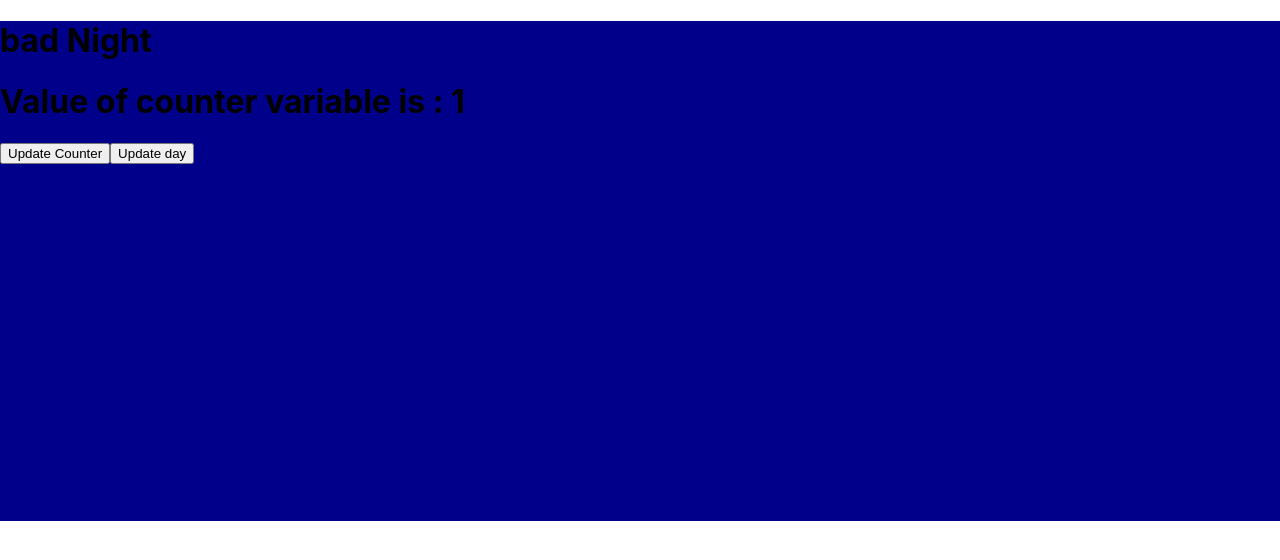
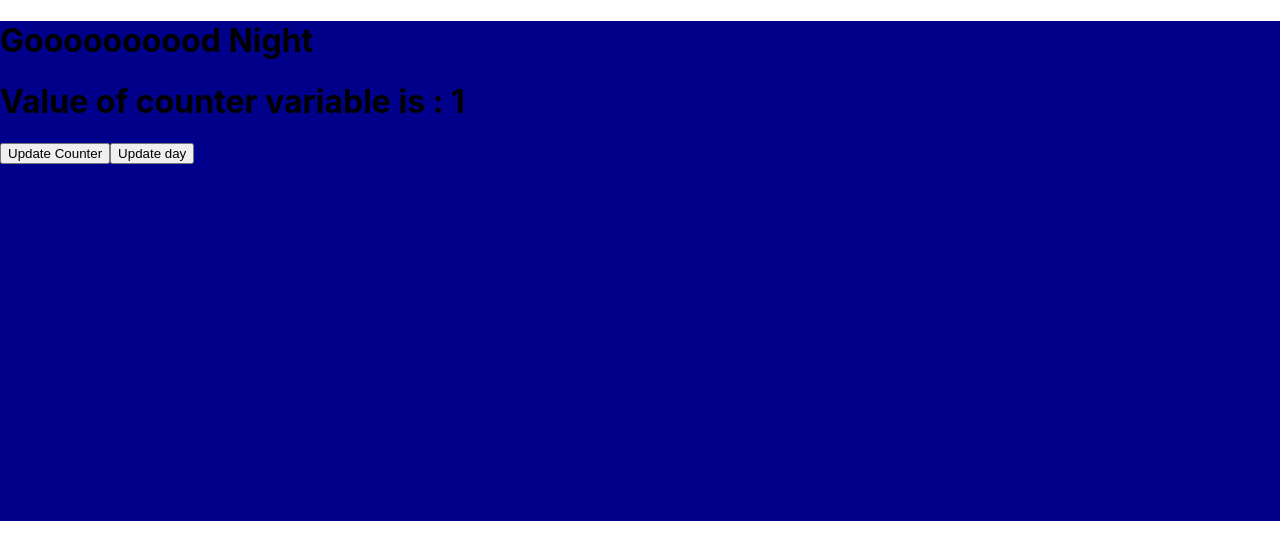
Before and after one commit to ahsanjamil306/Bootcamp2020_Class4, a React (Create React App) app: page / in a window 1280 px wide. Shown: the top 560 px of the page. Built offline with nearby package versions, Linux system fonts and the light colour scheme.

Commit message:
update app.js to check it is working properly

```diff
--- a/src/App.js
+++ b/src/App.js
@@ -10,7 +10,7 @@ export default function App() {
 
     return (
         <div className={`box ${isMorning ? 'dayLight' : ''}`}>
-            <h1>bad  {isMorning ? 'Morning' : 'Night'}</h1>
+            <h1>Goooooooood  {isMorning ? 'Morning' : 'Night'}</h1>
 
             <Message counter={count}/>
         <button onClick={()=> setCount(++count)}>Update Counter</button>
```
